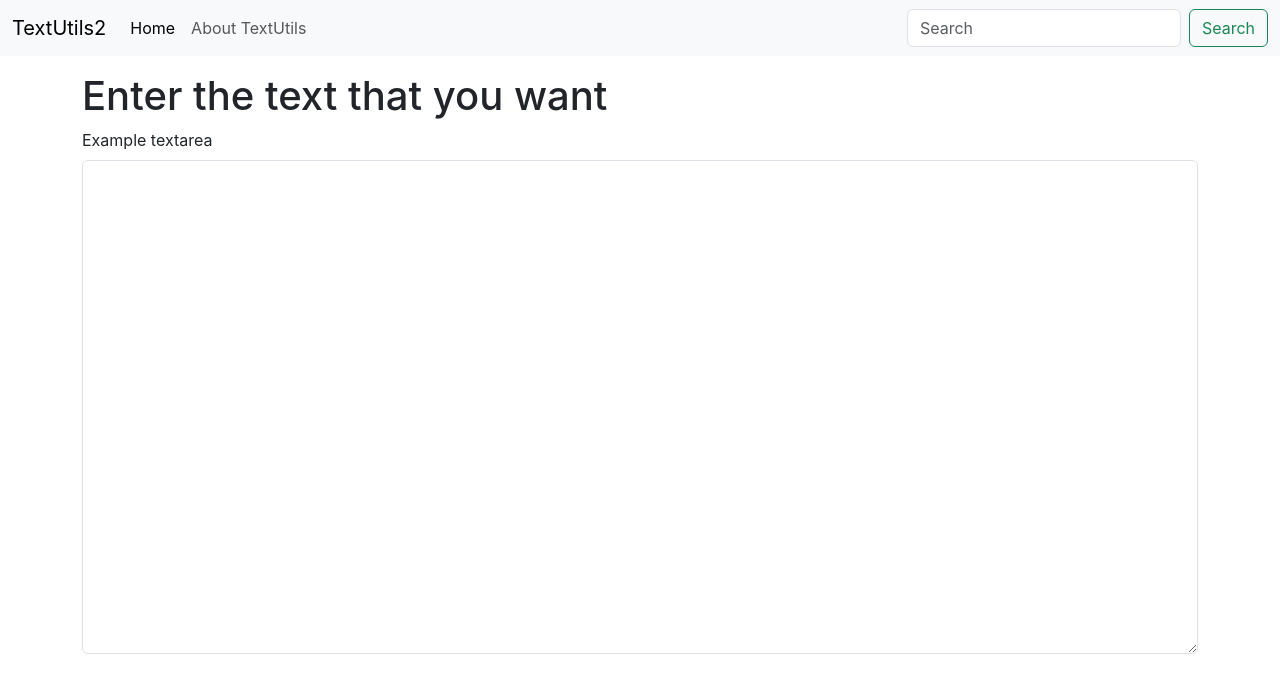
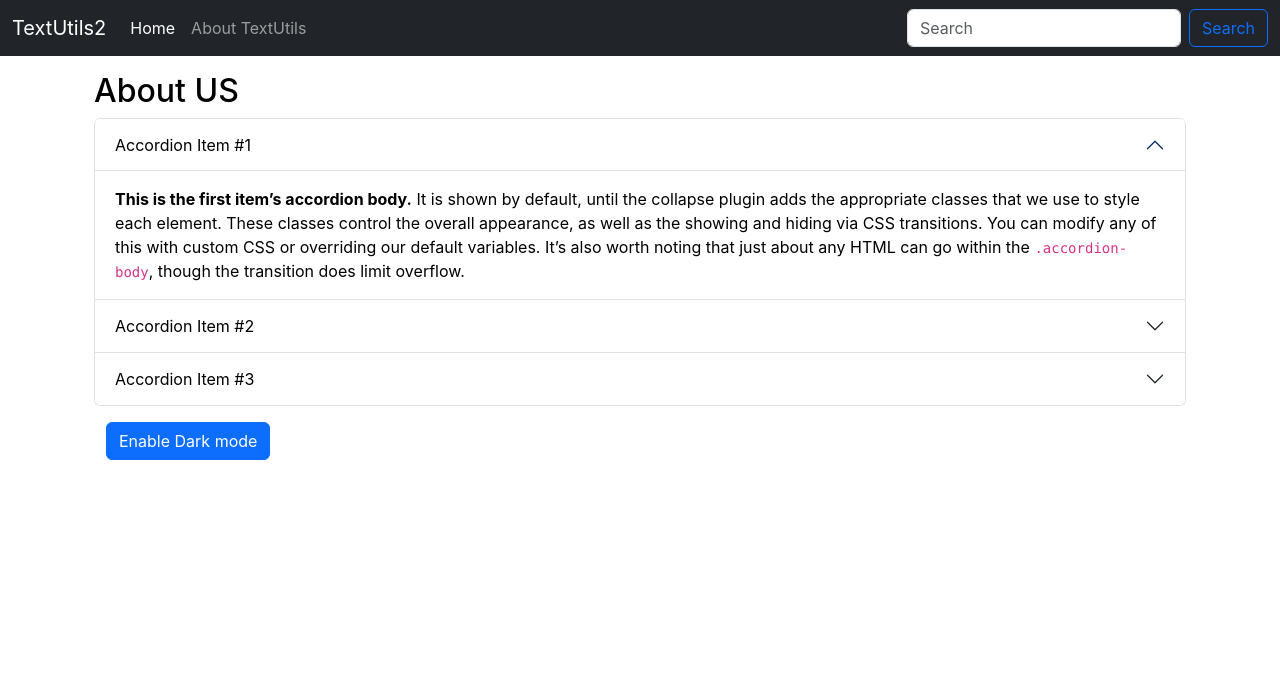
Before and after one commit to Mvinit2245/LearnReactJS, a React (Create React App) app in the folder textut/: page / in a window 1280 px wide. Shown: the top 692 px of the page. Built offline with nearby package versions, Linux system fonts and the light colour scheme.

Commit message:
React Third commit

```diff
--- a/textut/src/App.js
+++ b/textut/src/App.js
@@ -1,7 +1,8 @@
 
 import './App.css';
 import Navbar from './components/Navbar';
-import TextForm from './components/TextForm';
+// import TextForm from './components/TextForm';
+import About from './components/About';
 
 function App() {
   return (
@@ -9,7 +10,9 @@
     <>
     <Navbar title="TextUtils2" aboutText="About TextUtils"/>
      <div className="container my-3">
-    <TextForm heading="Enter the text that you want"/>
+    {/* <TextForm heading="Enter Text To Convert it into Upper or Lower Case"/> */}
+
+    <About/>
     </div>
     </>
 
--- /dev/null
+++ b/textut/src/components/About.js
@@ -0,0 +1,78 @@
+import React, {useState} from 'react'
+
+export default function About() {
+
+    const [myStyle, setMyStyle] = useState({
+        color : 'black',
+        backgroundColor : 'white'
+    })
+
+    const [btnText, setBtnText] = useState("Enable Dark mode")
+
+    const toggleStyle = ()=>{
+        if(myStyle.color === 'black'){
+            setMyStyle({
+                color : 'white',
+                backgroundColor: 'black',
+                border:'2px solid white'
+            })
+            setBtnText("Enable Light Mode")
+        }
+        else{
+            setMyStyle({
+                color: 'black',
+                backgroungColor: 'white'
+            })
+            setBtnText("Enable Dark Mode");
+        }
+    }
+
+  return (
+    <>
+    <div className="container" style={myStyle}>
+      <h2>About US</h2>
+                <div className="accordion" id="accordionExample">
+        <div className="accordion-item">
+            <h2 className="accordion-header">
+            <button className="accordion-button" type="button" style={myStyle} data-bs-toggle="collapse" data-bs-target="#collapseOne" aria-expanded="true" aria-controls="collapseOne">
+                Accordion Item #1
+            </button>
+            </h2>
+            <div id="collapseOne" className="accordion-collapse collapse show" data-bs-parent="#accordionExample">
+            <div className="accordion-body" style={myStyle}>
+                <strong>This is the first item’s accordion body.</strong> It is shown by default, until the collapse plugin adds the appropriate classes that we use to style each element. These classes control the overall appearance, as well as the showing and hiding via CSS transitions. You can modify any of this with custom CSS or overriding our default variables. It’s also worth noting that just about any HTML can go within the <code>.accordion-body</code>, though the transition does limit overflow.
+            </div>
+            </div>
+        </div>
+            <div className="accordion-item">
+                <h2 className="accordion-header">
+                <button className="accordion-button collapsed" style={myStyle} type="button" data-bs-toggle="collapse" data-bs-target="#collapseTwo" aria-expanded="false" aria-controls="collapseTwo">
+                    Accordion Item #2
+                </button>
+                </h2>
+                <div id="collapseTwo" className="accordion-collapse collapse" data-bs-parent="#accordionExample">
+                <div className="accordion-body" style={myStyle}>
+                    <strong>This is the second item’s accordion body.</strong> It is hidden by default, until the collapse plugin adds the appropriate classes that we use to style each element. These classes control the overall appearance, as well as the showing and hiding via CSS transitions. You can modify any of this with custom CSS or overriding our default variables. It’s also worth noting that just about any HTML can go within the <code>.accordion-body</code>, though the transition does limit overflow.
+                </div>
+                </div>
+            </div>
+            <div className="accordion-item">
+                <h2 className="accordion-header">
+                <button className="accordion-button collapsed" style={myStyle} type="button" data-bs-toggle="collapse" data-bs-target="#collapseThree" aria-expanded="false" aria-controls="collapseThree">
+                    Accordion Item #3
+                </button>
+                </h2>
+                <div id="collapseThree" className="accordion-collapse collapse" data-bs-parent="#accordionExample">
+                <div className="accordion-body" style={myStyle}>
+                    <strong>This is the third item’s accordion body.</strong> It is hidden by default, until the collapse plugin adds the appropriate classes that we use to style each element. These classes control the overall appearance, as well as the showing and hiding via CSS transitions. You can modify any of this with custom CSS or overriding our default variables. It’s also worth noting that just about any HTML can go within the <code>.accordion-body</code>, though the transition does limit overflow.
+                </div>
+                </div>
+            </div>
+            </div>
+            <div className="container my-3">
+                <button onClick={toggleStyle} type="button"  className="btn btn-primary">{btnText}</button>
+            </div>
+    </div>
+    </>
+  )
+}
--- a/textut/src/components/Navbar.js
+++ b/textut/src/components/Navbar.js
@@ -4,7 +4,7 @@
 
 export default function Navbar(props) {
   return (
-    <nav className="navbar navbar-expand-lg bg-body-tertiary">
+    <nav className="navbar navbar-expand-lg navbar-dark bg-dark">
   <div className="container-fluid">
     <a className="navbar-brand" href="/">{props.title}</a>
     <button className="navbar-toggler" type="button" data-bs-toggle="collapse" data-bs-target="#navbarSupportedContent" aria-controls="navbarSupportedContent" aria-expanded="false" aria-label="Toggle navigation">
@@ -36,7 +36,7 @@
       </ul>
       <form className="d-flex" role="search">
         <input className="form-control me-2" type="search" placeholder="Search" aria-label="Search"/>
-        <button className="btn btn-outline-success" type="submit">Search</button>
+        <button className="btn btn-outline-primary" type="submit">Search</button>
       </form>
     </div>
   </div>
--- a/textut/src/components/TextForm.js
+++ b/textut/src/components/TextForm.js
@@ -1,13 +1,56 @@
-import React from 'react'
+
+import React, { useState } from 'react'
 
 export default function TextForm(props) {
+
+  const handleUpClick = () =>{
+           console.log("Upper case clicked" + text)
+           let newText = text.toUpperCase();
+           setText(newText)
+           alert( " Hello Your Uppercase Text is here : " + newText);
+  }
+
+  const handleLowerClick = () =>{
+           console.log("Lower case clicked" + text)
+           let newText = text.toLowerCase();
+           setText(newText)
+  }
+
+  const handleClearClick = () =>{
+           console.log("Cleared" + text)
+           let newText = '';
+           setText(newText)
+  }
+
+  const handleOnChange = (event) =>{
+           console.log("On Change")
+           setText(event.target.value)
+  }
+
+  const [text, setText] = useState('');
+  // setText("");
+
   return (
-    <div>
+    <>
+    <div className="container">
         <h1>{props.heading}</h1>
         <div className="mb-3">
-         <label for="myBox" className="form-label">Example textarea</label>
-         <textarea className="form-control" id="exampleFormControlTextarea1" rows="20"></textarea>
+         <label for="myBox" className="form-label"></label>
+         <textarea className="form-control" value={text} onChange={handleOnChange} id="exampleFormControlTextarea1" rows="7"></textarea>
+
       </div>
+      <button className="btn btn-info mx-2" onClick={handleUpClick}> Convert to UpperCase</button>
+      <button className="btn btn-primary mx-2" onClick={handleLowerClick}> Convert to LowerCase</button>
+      <button className="btn btn-primary mx-2" onClick={handleClearClick}> Clear</button>
     </div>
+
+    <div className="container">
+      <h1>Text Summary is Here</h1>
+      <p>{text.split(" ").length} words and {text.length} characters</p>
+      <p>{ 0.008 * text.split(" ").length}  Minutes read</p>
+      <h2>Preview</h2>
+      <p>{text}</p>
+    </div>
+    </>
   )
 }
```
